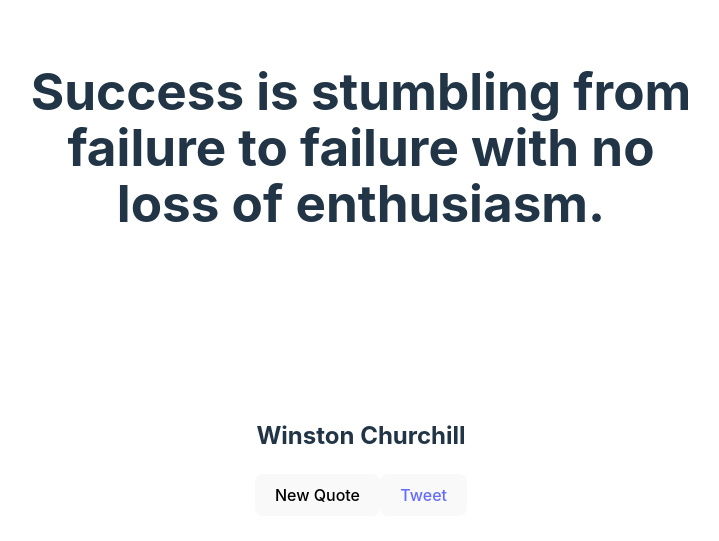
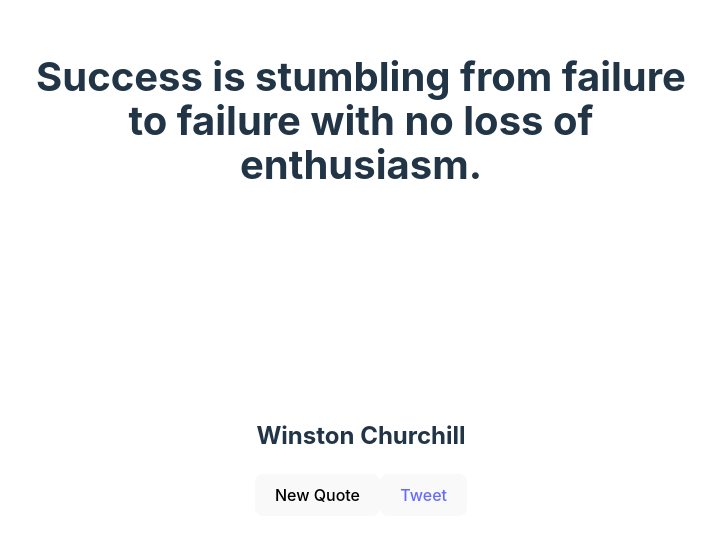
Before and after one commit to AndreNovaisBrito/random-quote-machine, a React (Vite) app: page / in a window 1280 px wide. Shown: the part 163-704 px from the top of the page, without its empty margins (279-998 px from the left). Built offline with nearby package versions, Linux system fonts and the light colour scheme.

Commit message:
Text size corrected

```diff
--- a/src/index.css
+++ b/src/index.css
@@ -32,7 +32,7 @@ body {
 }
 
 h1 {
-  font-size: 3.2em;
+  font-size: 40px;
   line-height: 1.1;
 }
 
```
Also changed, not shown: 1 other file (tests, documents, lock files or other folders).
